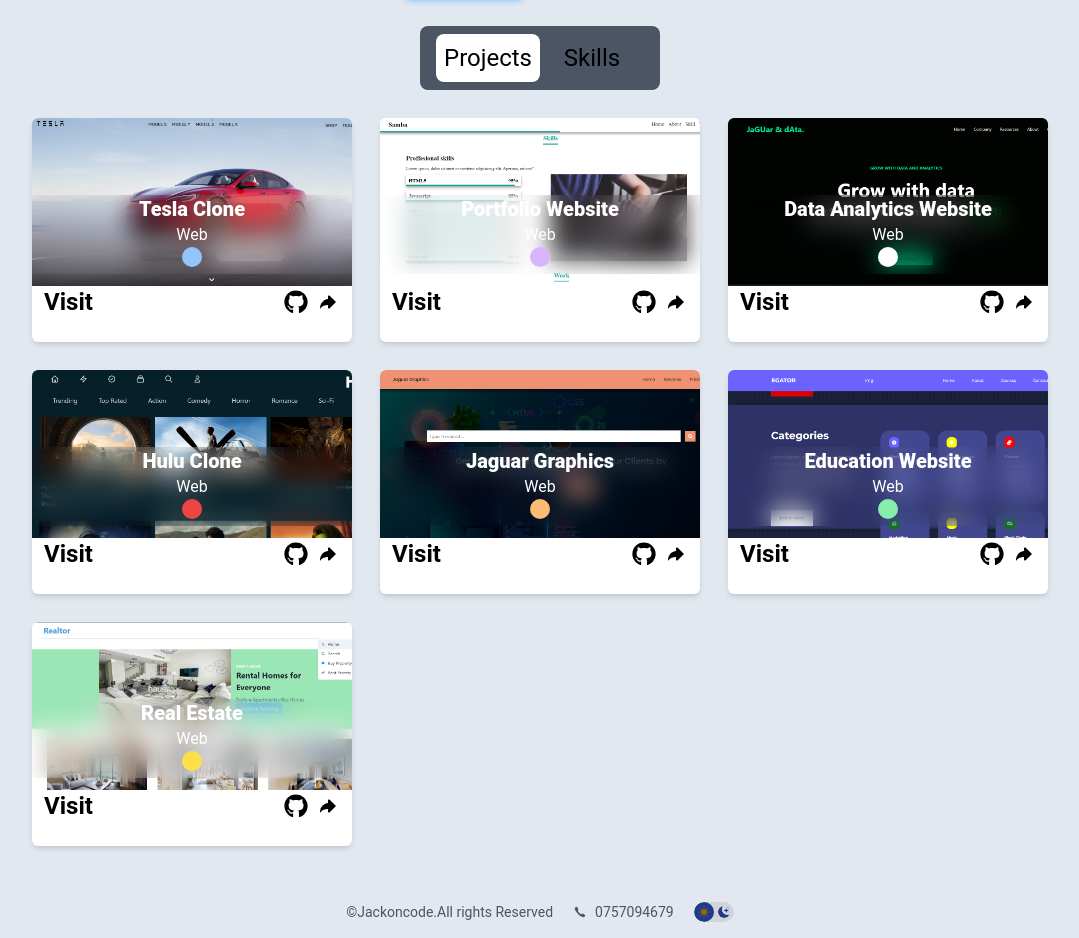
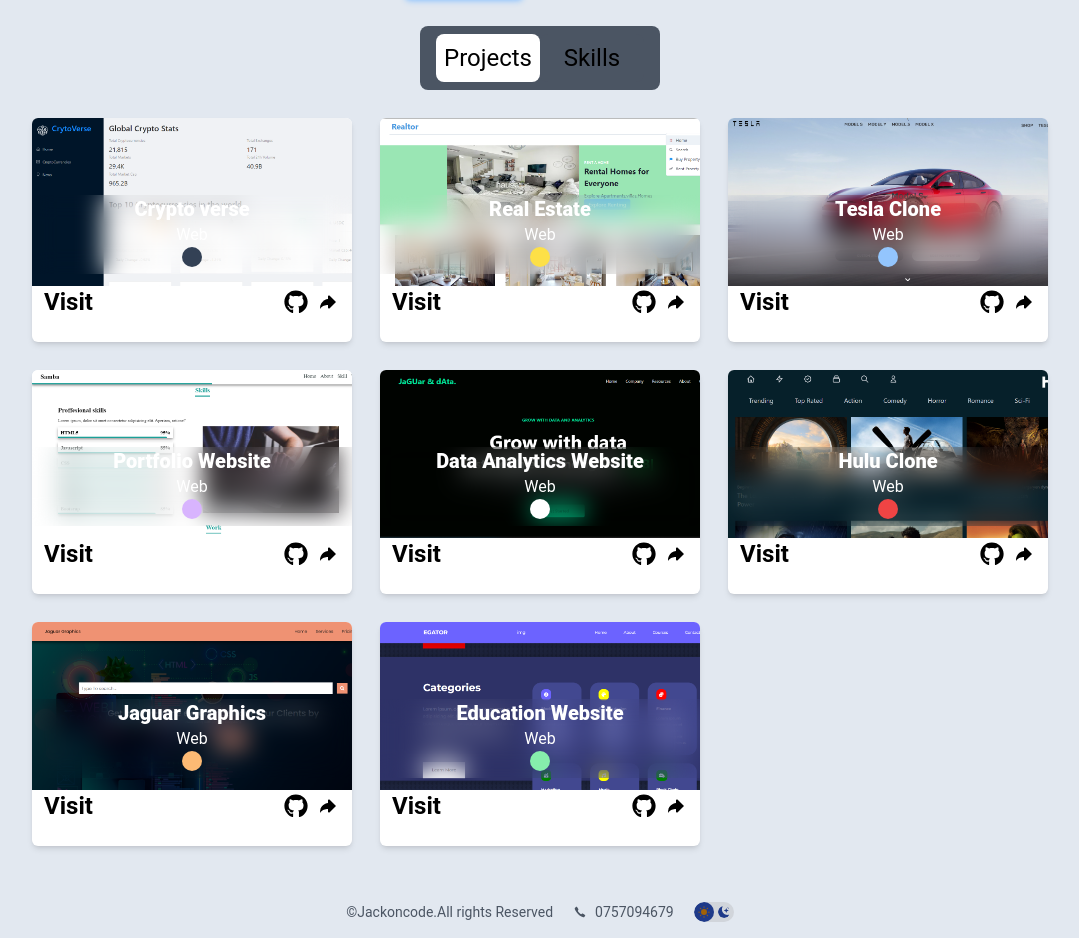
Before and after one commit to jackonshiundu/portfolio-tailwind-react, a React (Create React App) app: page / in a window 1280 px wide. Shown: the part 462-1400 px from the top of the page, without its empty margins (100-1179 px from the left). Built offline with nearby package versions, Linux system fonts and the light colour scheme.

Commit message:
Add existing file

```diff
--- a/src/components/Body/projects/Projects.jsx
+++ b/src/components/Body/projects/Projects.jsx
@@ -1,26 +1,85 @@
-import React from 'react'
-import BaseCard from './BaseCard'
-import dataanalytics from '../../../assets/dataanalytics.png'
-import jaguargraphics from '../../../assets/jaguargraphics.png'
-import sambaportfolio from '../../../assets/sambaportfolio.png'
-import Teslaclone from '../../../assets/Teslaclone.png'
-import education from '../../../assets/education.png'
-import Hulu from '../../../assets/hulu.png'
-import realtor from '../../../assets/realtor.png'
+import React from 'react';
+import BaseCard from './BaseCard';
+import dataanalytics from '../../../assets/dataanalytics.png';
+import jaguargraphics from '../../../assets/jaguargraphics.png';
+import sambaportfolio from '../../../assets/sambaportfolio.png';
+import Teslaclone from '../../../assets/Teslaclone.png';
+import education from '../../../assets/education.png';
+import Hulu from '../../../assets/hulu.png';
+import realtor from '../../../assets/realtor.png';
+import crypto from '../../../assets/crypto.png';
 const Projects = () => {
   return (
-      <div className='flex justify-center'>
-        <div className='grid place-items-center md:grid-cols-2 xl:grid-cols-3 w-1/8 gap-7'>
-            <BaseCard type='Web' name='Tesla Clone' backgroundImage={Teslaclone} code='https://github.com/jackonshiundu/tesla-clone-reactjs-styledcomponents-' arrowhover='bg-blue-300' bgcolor='bg-blue-300' link='https://tesla-clone-reactjs-styledcomponents.vercel.app'/>
-            <BaseCard type='Web' name='Portfolio Website' backgroundImage={sambaportfolio} code='https://github.com/jackonshiundu/portfoliowebsite-html5-sass-css-javascript' bgcolor='bg-purple-300'  link='https://portfoliowebsite-html5-sass-css-javascript.vercel.app'/>
-            <BaseCard type='Web' name='Data Analytics Website' backgroundImage={dataanalytics} code='https://github.com/jackonshiundu/datacompanylandingpagewebsite-reactjs-tailwindcss' bgcolor='bg-white' link='https://datacompanylandingpagewebsite-reactjs-tailwindcss.vercel.app'/>
-            <BaseCard type='Web' name='Hulu Clone' backgroundImage={Hulu} code='https://github.com/jackonshiundu/hulu-2.0-clone-tailwind-nextjs-reactjs' bgcolor='bg-red-500' link=''/>
-            <BaseCard type='Web' name='Jaguar Graphics' backgroundImage={jaguargraphics} code='https://github.com/jackonshiundu/Graphicscompanylandingpage-log-in-form' bgcolor='bg-orange-300' link='https://graphicscompanylandingpage-log-in-form.vercel.app'/>
-            <BaseCard type='Web' name='Education Website' backgroundImage={education} code='https://github.com/jackonshiundu/educationwebsite-html-css-javascript' bgcolor='bg-green-300' link='https://magenta-biscochitos-c210d4.netlify.app'/>
-            <BaseCard type='Web' name='Real Estate' backgroundImage={realtor} code='https://github.com/jackonshiundu/real-estate-app-chakra-ui-nextjs' bgcolor='bg-yellow-300' link='https://real-estate-app-chakra-ui-nextjs.vercel.app'/>
-        </div>
+    <div className="flex justify-center">
+      <div className="grid place-items-center md:grid-cols-2 xl:grid-cols-3 w-1/8 gap-7">
+        <BaseCard
+          type="Web"
+          name="Crypto verse"
+          backgroundImage={crypto}
+          code="https://github.com/jackonshiundu/cryptoverse-react-antd-design"
+          bgcolor="bg-slate-700"
+          link="https://cryptoverse-react-antd-design.vercel.app"
+        />
+        <BaseCard
+          type="Web"
+          name="Real Estate"
+          backgroundImage={realtor}
+          code="https://github.com/jackonshiundu/real-estate-app-chakra-ui-nextjs"
+          bgcolor="bg-yellow-300"
+          link="https://real-estate-app-chakra-ui-nextjs.vercel.app"
+        />
+        <BaseCard
+          type="Web"
+          name="Tesla Clone"
+          backgroundImage={Teslaclone}
+          code="https://github.com/jackonshiundu/tesla-clone-reactjs-styledcomponents-"
+          arrowhover="bg-blue-300"
+          bgcolor="bg-blue-300"
+          link="https://tesla-clone-reactjs-styledcomponents.vercel.app"
+        />
+        <BaseCard
+          type="Web"
+          name="Portfolio Website"
+          backgroundImage={sambaportfolio}
+          code="https://github.com/jackonshiundu/portfoliowebsite-html5-sass-css-javascript"
+          bgcolor="bg-purple-300"
+          link="https://portfoliowebsite-html5-sass-css-javascript.vercel.app"
+        />
+        <BaseCard
+          type="Web"
+          name="Data Analytics Website"
+          backgroundImage={dataanalytics}
+          code="https://github.com/jackonshiundu/datacompanylandingpagewebsite-reactjs-tailwindcss"
+          bgcolor="bg-white"
+          link="https://datacompanylandingpagewebsite-reactjs-tailwindcss.vercel.app"
+        />
+        <BaseCard
+          type="Web"
+          name="Hulu Clone"
+          backgroundImage={Hulu}
+          code="https://github.com/jackonshiundu/hulu-2.0-clone-tailwind-nextjs-reactjs"
+          bgcolor="bg-red-500"
+          link=""
+        />
+        <BaseCard
+          type="Web"
+          name="Jaguar Graphics"
+          backgroundImage={jaguargraphics}
+          code="https://github.com/jackonshiundu/Graphicscompanylandingpage-log-in-form"
+          bgcolor="bg-orange-300"
+          link="https://graphicscompanylandingpage-log-in-form.vercel.app"
+        />
+        <BaseCard
+          type="Web"
+          name="Education Website"
+          backgroundImage={education}
+          code="https://github.com/jackonshiundu/educationwebsite-html-css-javascript"
+          bgcolor="bg-green-300"
+          link="https://magenta-biscochitos-c210d4.netlify.app"
+        />
       </div>
-  )
-}
+    </div>
+  );
+};
 
-export default Projects
+export default Projects;
```
Also changed, not shown: src/assets/crypto.png (added).
